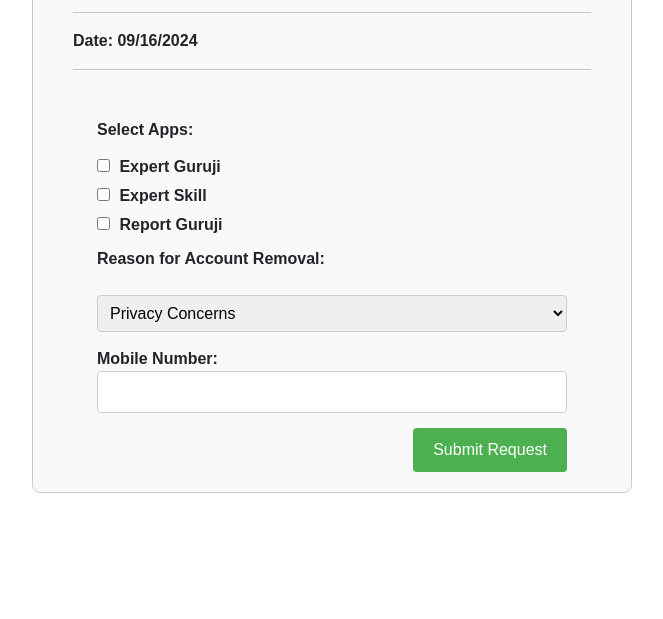
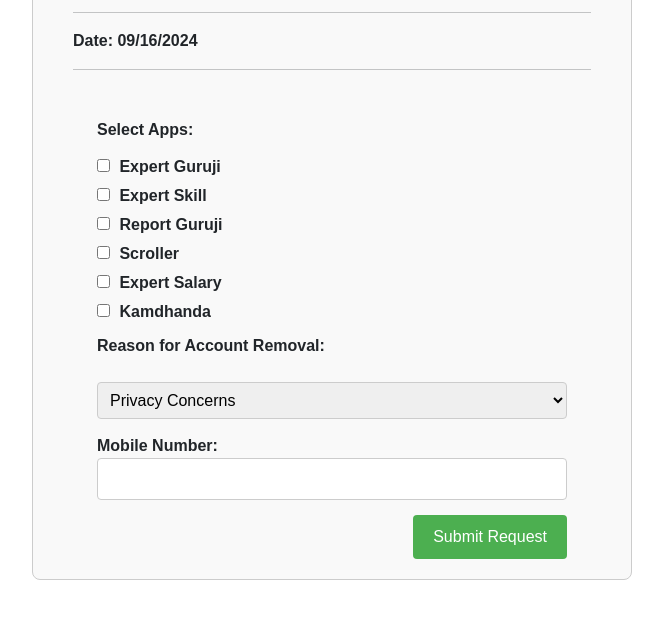
Before and after one commit to ApolloCode515/accounbtRemove, a website: page index.html in a window 1280 px wide. Shown: the part 145-764 px from the top of the page, without its empty margins (308-971 px from the left). Drawn offline with nearby package versions, Linux system fonts and the light colour scheme.

Commit message:
Your commit message here

```diff
--- a/index.html
+++ b/index.html
@@ -87,6 +87,9 @@
             <label><input type="checkbox" name="application" value="1"> Expert Guruji</label>
             <label><input type="checkbox" name="application" value="2"> Expert Skill</label>
             <label><input type="checkbox" name="application" value="3"> Report Guruji</label>
+            <label><input type="checkbox" name="application" value="4"> Scroller</label>
+            <label><input type="checkbox" name="application" value="5"> Expert Salary</label>
+            <label><input type="checkbox" name="application" value="6"> Kamdhanda</label>
         </div>
         <div class="form-group">
             <label>Reason for Account Removal:</label><br>
--- /dev/null
+++ b/package.json
@@ -0,0 +1,5 @@
+{
+  "devDependencies": {
+    "gh-pages": "^6.1.1"
+  }
+}
```
Also changed, not shown: 2 other files.
